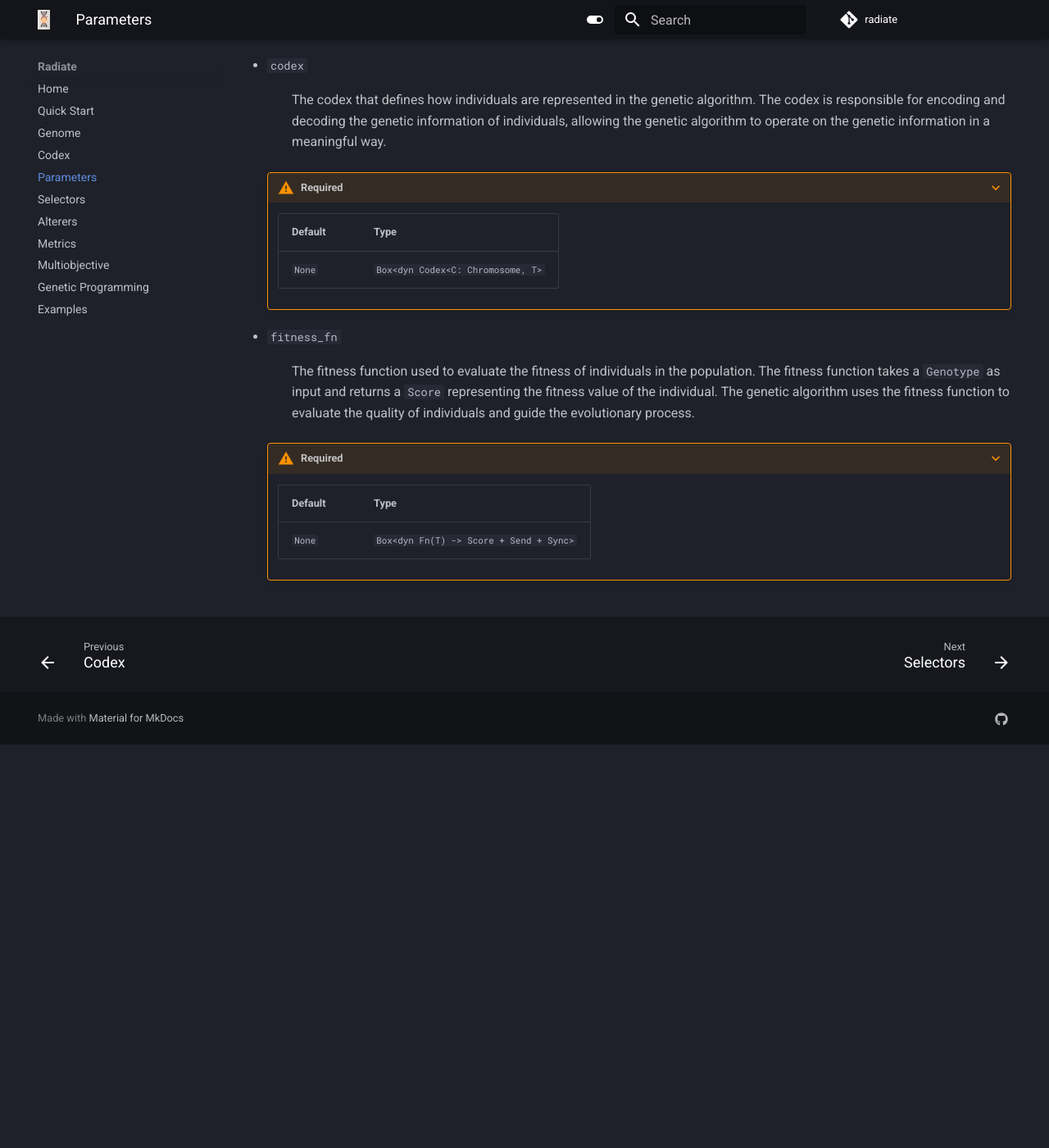
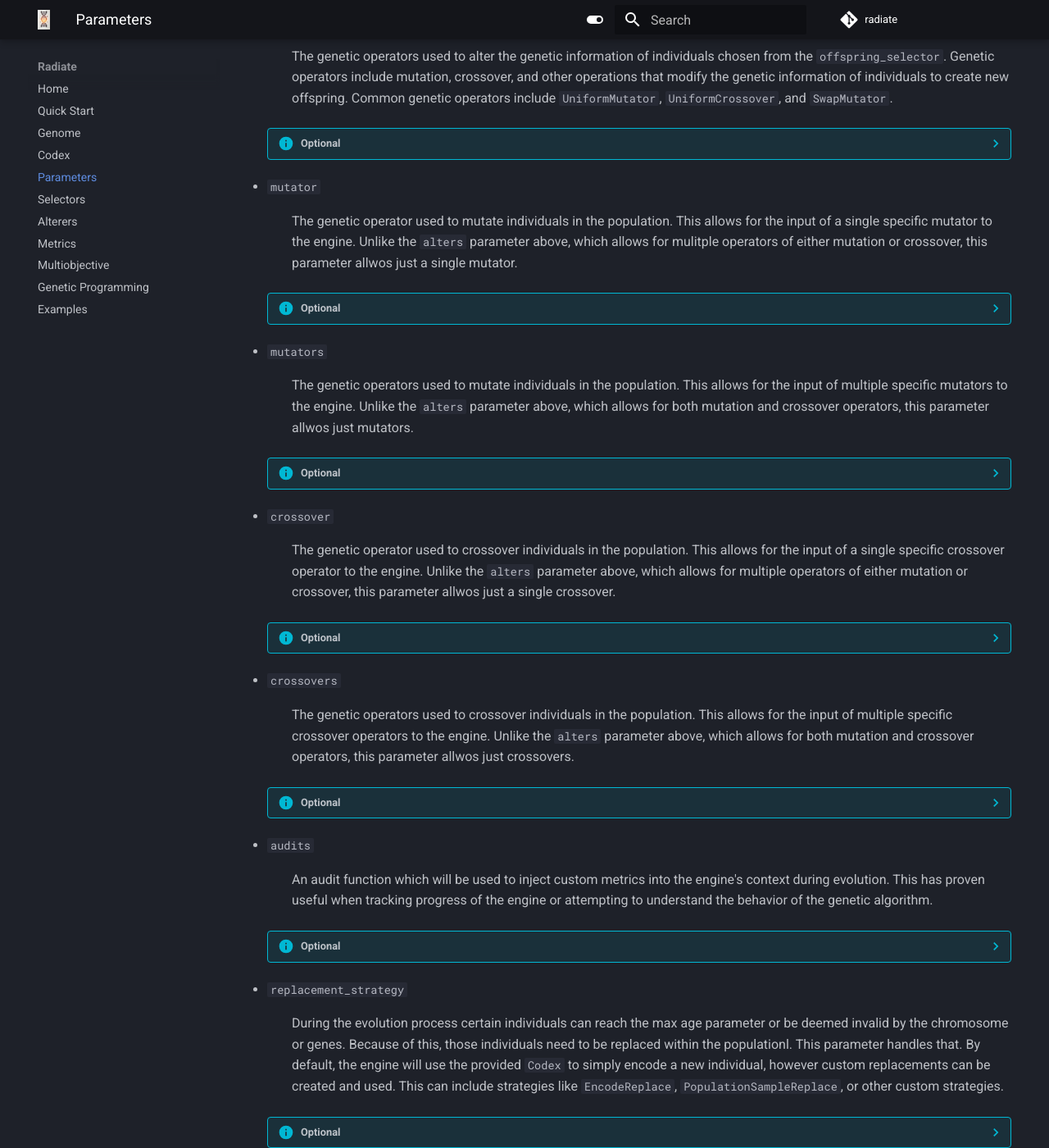
Before and after one commit to pkalivas/radiate, an MkDocs documentation site: the page built from docs/params.md, in a window 1280 px wide and 1400 px high, scrolled down 2495 px. Shown: the whole window at 82% size. Built offline with MkDocs 1.6.1 and Material for MkDocs 9.7.7, drawn with Linux system fonts in a browser that asks for light colours; comment, search, counter and statistics services are not loaded; before the commit the page ends 3403 px from its top, so only the background shows below that; some of the changed text lies outside the part shown.

Commit message:
updating website

````diff
--- a/docs/params.md
+++ b/docs/params.md
@@ -8,6 +8,28 @@
 * `fitness_fn`
 
 Without these there is no way to represent the problem space and no way to evaluate the fitness of the individuals in the population.
+
+By default, the engine will use a parameter set defined as such:
+```rust
+GeneticEngineBuilder {
+    population_size: 100,
+    max_age: 20,
+    offspring_fraction: 0.8,
+    front_range: 800..900,
+    thread_pool: ThreadPool::new(1),
+    objective: Objective::Single(Optimize::Maximize),
+    survivor_selector: Arc::new(TournamentSelector::new(3)),
+    offspring_selector: Arc::new(RouletteSelector::new()),
+    replacement_strategy: Arc::new(EncodeReplace),
+    audits: vec![Arc::new(MetricAudit)],
+    alterers: Vec::new(),
+    codex: None,
+    population: None,
+    fitness_fn: None,
+    problem: None,
+    front: None,
+}
+```
 
 ___
 
@@ -42,23 +64,15 @@
         | 0.8 | f32 | 0.0..=1.0 |
 
 
-* `min_front_size`
+* `front_size`
 
-    :   Only used in multi-objective optimization. The minimum number of individuals that will be kept in a pareto front.
+    :   Only used in multi-objective optimization. The range of individuals to collect within a pareto front. The front will collect up to the end range and if the range is exceeded, the front will filter out individuals with the least dominating score until it settles within the provided range.
+
     ??? info "Optional"
 
         | Default | Type | Range |
         |---------|------|-------|
-        | 1000 | usize | 1..=`max_front_size`|
-
-* `max_front_size`
-
-    :   Only used in multi-objective optimization. The maximum number of individuals that will be kept in a pareto front.
-    ??? info "Optional"
-
-        | Default | Type | Range |
-        |---------|------|-------|
-        | 1500 | usize | `min_front_size`..=usize::MAX |
+        | 800..900 | Range<usize> | 1..=`usize::MAX`|
 
 * `num_threads`
 
@@ -105,6 +119,65 @@
         |---------|------|
         | `UniformMutator::new(0.01)`, `UniformCrossover::new(0.5)` | `Vec<Box<dyn Alter<C: Chromosome>>` |
 
+* `mutator`
+
+    :   The genetic operator used to mutate individuals in the population. This allows for the input of a single specific mutator to the engine. Unlike the `alters` parameter above, which allows for mulitple operators of either mutation or crossover, this parameter allwos just a single mutator.
+
+    ??? info "Optional"
+
+        | Default | Type |
+        |---------|------|
+        | `UniformMutator::new(0.01)` | `Option<Box<dyn Alter<C: Chromosome>>` |
+
+* `mutators`
+
+    :   The genetic operators used to mutate individuals in the population. This allows for the input of multiple specific mutators to the engine. Unlike the `alters` parameter above, which allows for both mutation and crossover operators, this parameter allwos just mutators.
+
+    ??? info "Optional"
+
+        | Default | Type |
+        |---------|------|
+        | `UniformMutator::new(0.01)` | `Vec<Box<dyn Alter<C: Chromosome>>` |
+
+* `crossover`
+
+    :   The genetic operator used to crossover individuals in the population. This allows for the input of a single specific crossover operator to the engine. Unlike the `alters` parameter above, which allows for multiple operators of either mutation or crossover, this parameter allwos just a single crossover.
+
+    ??? info "Optional"
+
+        | Default | Type |
+        |---------|------|
+        | `UniformCrossover::new(0.5)` | `Option<Box<dyn Alter<C: Chromosome>>` |
+
+* `crossovers`
+
+    :   The genetic operators used to crossover individuals in the population. This allows for the input of multiple specific crossover operators to the engine. Unlike the `alters` parameter above, which allows for both mutation and crossover operators, this parameter allwos just crossovers.
+
+    ??? info "Optional"
+
+        | Default | Type |
+        |---------|------|
+        | `UniformCrossover::new(0.5)` | `Vec<Box<dyn Alter<C: Chromosome>>` |
+
+* `audits`
+
+    :   An audit function which will be used to inject custom metrics into the engine's context during evolution. This has proven useful when tracking progress of the engine or attempting to understand the behavior of the genetic algorithm.
+
+    ??? info "Optional"
+
+        | Default | Type |
+        |---------|------|
+        | `None` | `Vec<Arc<dyn Audit<C>>>` |
+
+* `replacement_strategy`
+
+    :   During the evolution process certain individuals can reach the max age parameter or be deemed invalid by the chromosome or genes. Because of this, those individuals need to be replaced within the populationl. This parameter handles that. By default, the engine will use the provided `Codex` to simply encode a new individual, however custom replacements can be created and used. This can include strategies like `EncodeReplace`, `PopulationSampleReplace`, or other custom strategies.
+    ??? info "Optional"
+
+        | Default | Type |
+        |---------|------|
+        | `Elitism::new(1)` | `Arc<dyn ReplacementStrategy<C>>` |
+
 * `population`
 
     :   The initial population of individuals to start the genetic algorithm. If no initial population is provided, the genetic algorithm will generate a random initial population based on the codex.
````
